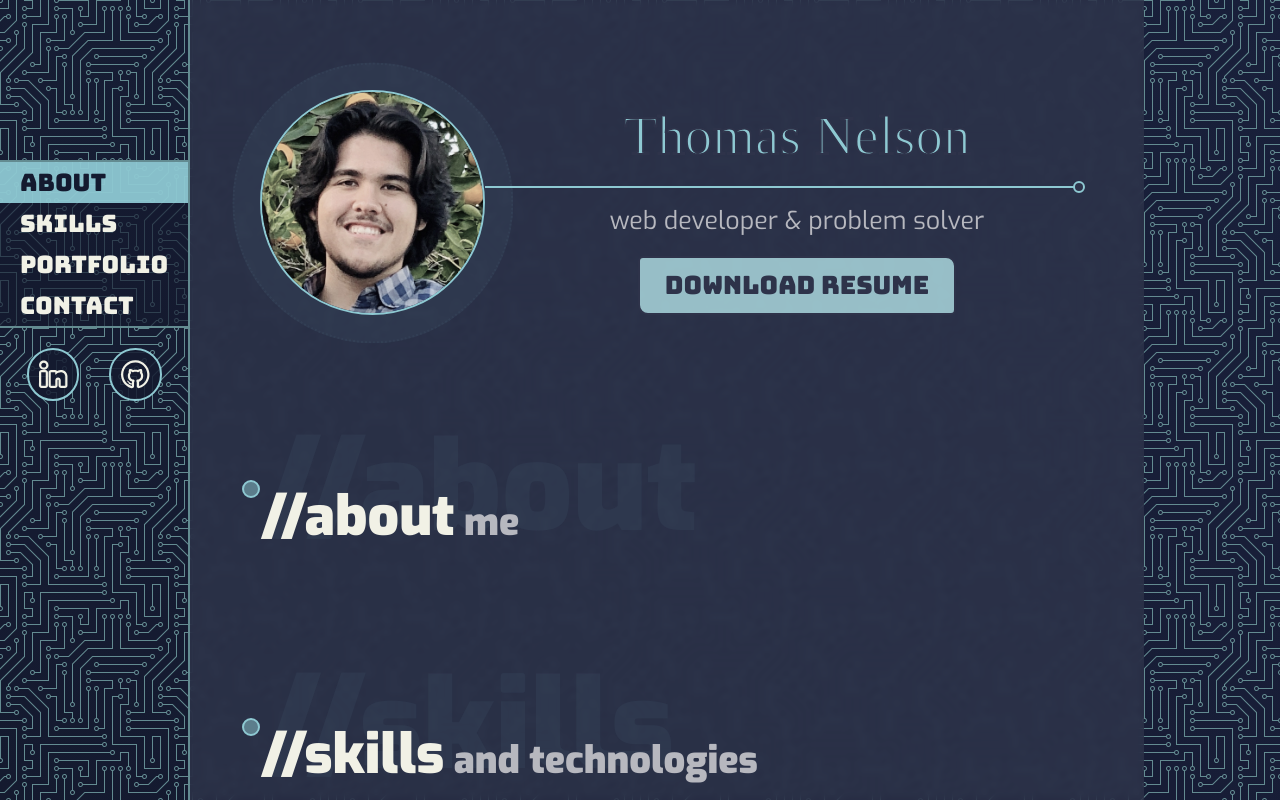
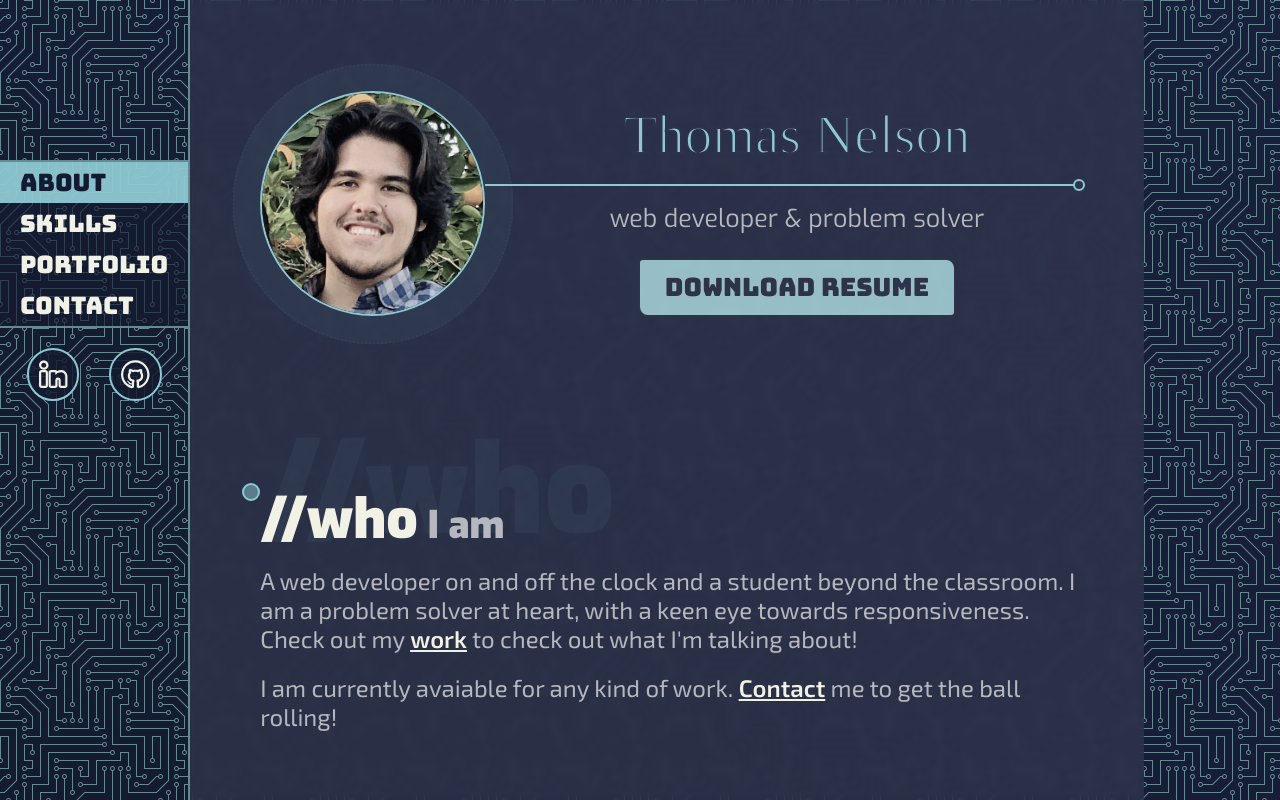
Before and after one commit to thnlsn/portfolio, a React (Create React App) app: page / in a window 1280 px wide. Built offline with nearby package versions, Linux system fonts and the light colour scheme; the HTML template or start-up script is replaced by a standard one; a web font is replaced by a local one.

Commit message:
added conditional to cover viewports that have the navbar on top for the observers

```diff
--- a/src/App.js
+++ b/src/App.js
@@ -151,13 +151,13 @@ function App() {
         /////////////////////////////////////////////////////////////////////////
         */}
         <Section
-          heading={'about me'}
+          heading={'who I am'}
           contents={
             <Fragment>
               <p className='section__description'>
-                {/*                 A web developer on and off the clock and a student beyond the
+                A web developer on and off the clock and a student beyond the
                 classroom. I am a problem solver at heart, with a keen eye
-                towards responsiveness. Check out my{' '} */}
+                towards responsiveness. Check out my{' '}
                 <a
                   onClick={() => {
                     scrollToSection("'#portfolio'");
@@ -165,12 +165,12 @@ function App() {
                   href={'#portfolio'}
                   className='section--link'
                 >
-                  {/* work */}
+                  work
                 </a>{' '}
-                {/* to check out what I'm talking about! */}
+                to check out what I'm talking about!
               </p>
               <p className='section__description'>
-                {/* I am currently avaiable for any kind of work.{' '} */}
+                I am currently avaiable for any kind of work.{' '}
                 <a
                   onClick={() => {
                     scrollToSection("'#contact'");
@@ -178,9 +178,9 @@ function App() {
                   href={'#contact'}
                   className='section--link'
                 >
-                  {/* Contact */}
+                  Contact
                 </a>{' '}
-                {/* me to get the ball rolling! */}
+                me to get the ball rolling!
               </p>
             </Fragment>
           }
@@ -196,20 +196,20 @@ function App() {
         /////////////////////////////////////////////////////////////////////////
         */}
         <Section
-          heading={'skills and technologies'}
+          heading={'what I can do'}
           contents={
             <Fragment>
               <p className='section__description'>
-                {/* Learning is a lifestyle for me, and as such I am always eager
+                Learning is a lifestyle for me, and as such I am always eager
                 for new challenges to tackle. At this moment I am proficient in
-                the following technologies, but I am always looking to expand. */}
+                the following technologies, but I am always looking to expand.
               </p>
               <Skills skills={skills} />
               <p className='section__description'>
-                {/* I have experience working on a team in an agile (scrum & sprint)
+                I have experience working on a team in an agile (scrum & sprint)
                 environment using Atlassian software, but I also enjoy working
                 independently. Also, don't worry if a skill is missing &ndash; I
-                pick things up pretty quick. */}
+                pick things up pretty quick.
               </p>
             </Fragment>
           }
@@ -226,23 +226,24 @@ function App() {
         */}
 
         <Section
-          heading={'portfolio of projects'}
+          heading={'portfolio of work'}
           contents={
             <Fragment>
               <p className='section__description'>
-                {/* Below is a mixture of some projects I've worked on.{' '} */}
+                Below is a mixture of some projects I've worked on &ndash;
+                personal, paid, and/or for practice{' '}
               </p>
               <p className='section__description'>
-                {/* Included are links to view the live hosted sites as well as the
-                relevant GitHub repository, should you want to dig into my code. */}
+                Included are links to view the live hosted sites as well as the
+                relevant GitHub repository, should you want to dig into my code.
               </p>
               <p className='section__description'>
-                {/* Everything is fully responsive. Check them them out on your
-                phone or tablet! */}
+                Everything is fully responsive. Check them them out on your
+                phone or tablet!
               </p>
 
               <div className={`section__portfolio`}>
-                {/* <Project
+                <Project
                   title='Mind Garden'
                   img={project1}
                   skills={[
@@ -260,8 +261,8 @@ function App() {
                     'https://github.com/thnlsn/mind-garden',
                     'https://thnlsn.github.io/mind-garden/',
                   ]}
-                /> */}
-                {/* <Project
+                />
+                <Project
                   title='Electoral Map'
                   img={project2}
                   skills={['React', 'JavaScript', 'Sass', 'CSS', 'SVG']}
@@ -273,8 +274,8 @@ function App() {
                     'https://github.com/thnlsn/electoral-map',
                     'https://thnlsn.github.io/electoral-map/',
                   ]}
-                /> */}
-                {/* <Project
+                />
+                <Project
                   title='World Clock'
                   img={project3}
                   skills={[
@@ -293,20 +294,20 @@ function App() {
                     'https://github.com/thnlsn/world-clock',
                     'https://thnlsn.github.io/world-clock/',
                   ]}
-                /> */}
-                {/* <Project
+                />
+                <Project
                   title='My Portfolio'
                   img={project6}
                   skills={['React', 'JavaScript', 'Sass', 'CSS']}
                   paragraphs={[
                     'My portfolio site! The one you are currently browsing.',
-                    'Coded from scratch with my preferred front-end stack of React, Sass, and vanilla JavaScript. The contact form below is serverless, being handled by JavaScript and relayed to me via Netlify forms.',
+                    'Coded from scratch with my preferred front-end stack of React, Sass, and vanilla JavaScript. The contact form below is serverless – handled by JavaScript and relayed to me via Netlify forms.',
                   ]}
                   links={[
                     'https://github.com/thnlsn/portfolio',
                     'https://thomas-nelson-wd.netlify.app/',
                   ]}
-                /> */}
+                />
               </div>
             </Fragment>
           }
@@ -327,26 +328,24 @@ function App() {
           contents={
             <Fragment>
               <p className='section__description'>
-                {/* Do you need a website? Are you a recruiter or company with a
-                vacancy I'd be a good fit for? Please get in touch either
-                through my email address at{' '} */}
+                Need a website? Are you a recruiter or company with a vacancy
+                I'd be a good fit for? Please get in touch either through my
+                email address at{' '}
                 <a
                   className='section--emphasis'
                   href='mailto:thnlsn.dev@gmail.com'
                 >
-                  {/* thnlsn@gmail.com */}
+                  thnlsn@gmail.com
                 </a>{' '}
-                {/* or the form below. If needed, I can provide references. */}
+                or the form below. If needed, I can provide references.
               </p>
 
               <Contact
-                placeholders={
-                  {
-                    /*                   name: 'Your name',
+                placeholders={{
+                  name: 'Your name',
                   email: 'Email address',
-                  message: 'What can I do for you?', */
-                  }
-                }
+                  message: 'What can I do for you?',
+                }}
                 btnText='Send!'
               />
             </Fragment>
--- a/src/components/Navigation.jsx
+++ b/src/components/Navigation.jsx
@@ -46,7 +46,9 @@ const Navigation = ({ scrollTo }) => {
     sectionOptions = {
       root: content,
       // rootMargin: `${vh / 3}px 0px -${vh / 3}px 0px`,
-      rootMargin: `-${vh / 3}px ${rightWidth}px -${vh / 3}px -${navWidth}px`,
+      rootMargin: `-${vh / 3}px ${vw > 600 && vw < 800 ? 20 : rightWidth}px -${
+        vh / 3
+      }px -${vw > 600 && vw < 800 ? 20 : navWidth}px`,
     };
 
     // Observer for each of the tabbed sections
--- a/src/css/style.css
+++ b/src/css/style.css
@@ -562,7 +562,7 @@ body ::selection {
 @media only screen and (max-width: 37.5em) {
   .header {
     grid-template-columns: 1fr;
-    row-gap: 1rem;
+    row-gap: 10rem;
     justify-items: center;
     margin-bottom: 0rem;
   }
@@ -764,7 +764,7 @@ body ::selection {
   transform: translate(-50%, -50%);
   border-radius: 50%;
 }
-@media only screen and (max-width: 37.5em) {
+@media only screen and (orientation: portrait) {
   .header__image-container {
     margin-bottom: 5rem;
   }
@@ -880,7 +880,7 @@ body ::selection {
   color: #2e334a;
   background-color: rgba(171, 215, 222, 0.85);
   margin-left: 3rem;
-  margin-top: 1rem;
+  margin-top: 1.5rem;
   border: 2px solid currentColor;
   border-top-left-radius: 5px;
   border-top-right-radius: 10px;
--- a/src/sass/_components.scss
+++ b/src/sass/_components.scss
@@ -30,7 +30,7 @@
       border-radius: 50%;
     }
 
-    @media only screen and (max-width: breakpoints.$bp-small) {
+    @media only screen and (orientation: portrait) {
       margin-bottom: 5rem;
     }
   }
@@ -151,7 +151,7 @@
     );
 
     margin-left: 3rem;
-    margin-top: 1rem;
+    margin-top: 1.5rem;
 
     border: 2px solid currentColor;
     border-top-left-radius: 5px;
--- a/src/sass/_layout.scss
+++ b/src/sass/_layout.scss
@@ -135,7 +135,7 @@
   @media only screen and (max-width: breakpoints.$bp-small) {
     // display: grid;
     grid-template-columns: 1fr;
-    row-gap: 1rem;
+    row-gap: 10rem;
 
     justify-items: center;
     margin-bottom: 0rem;
```
